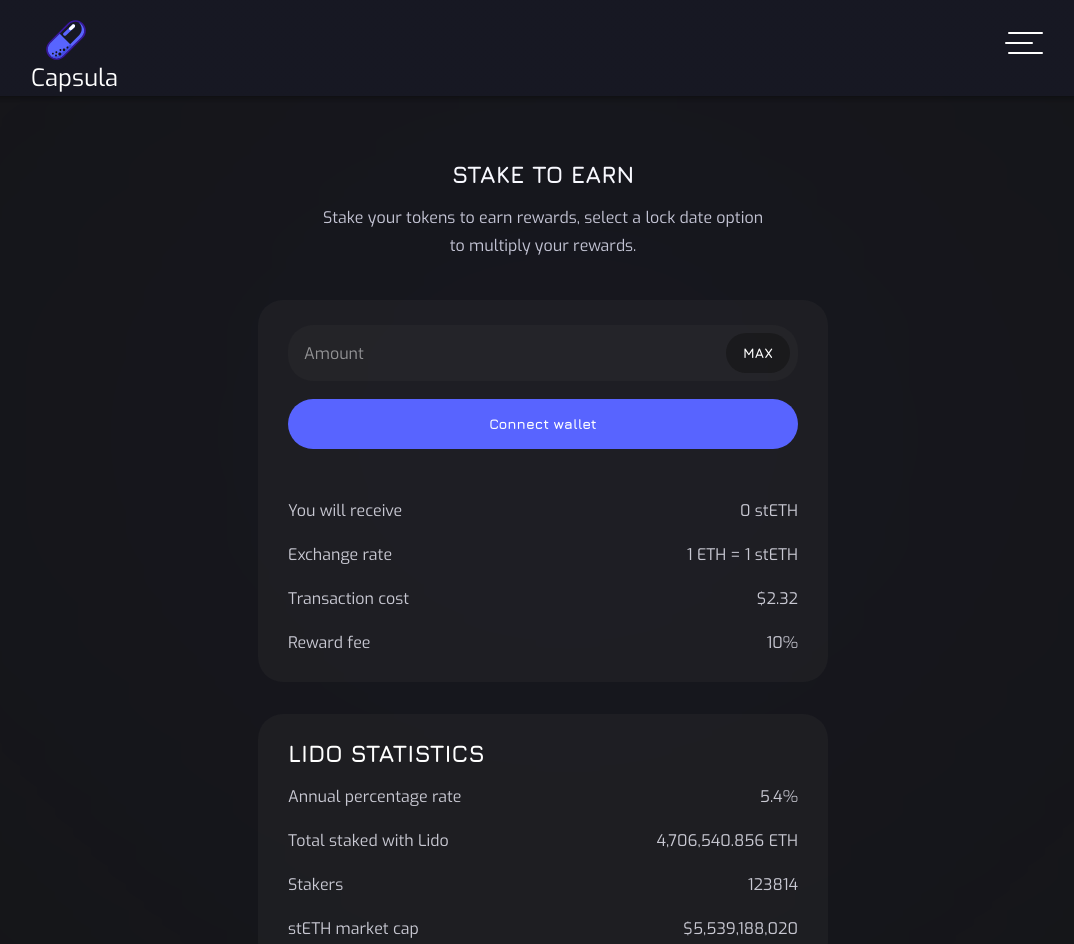
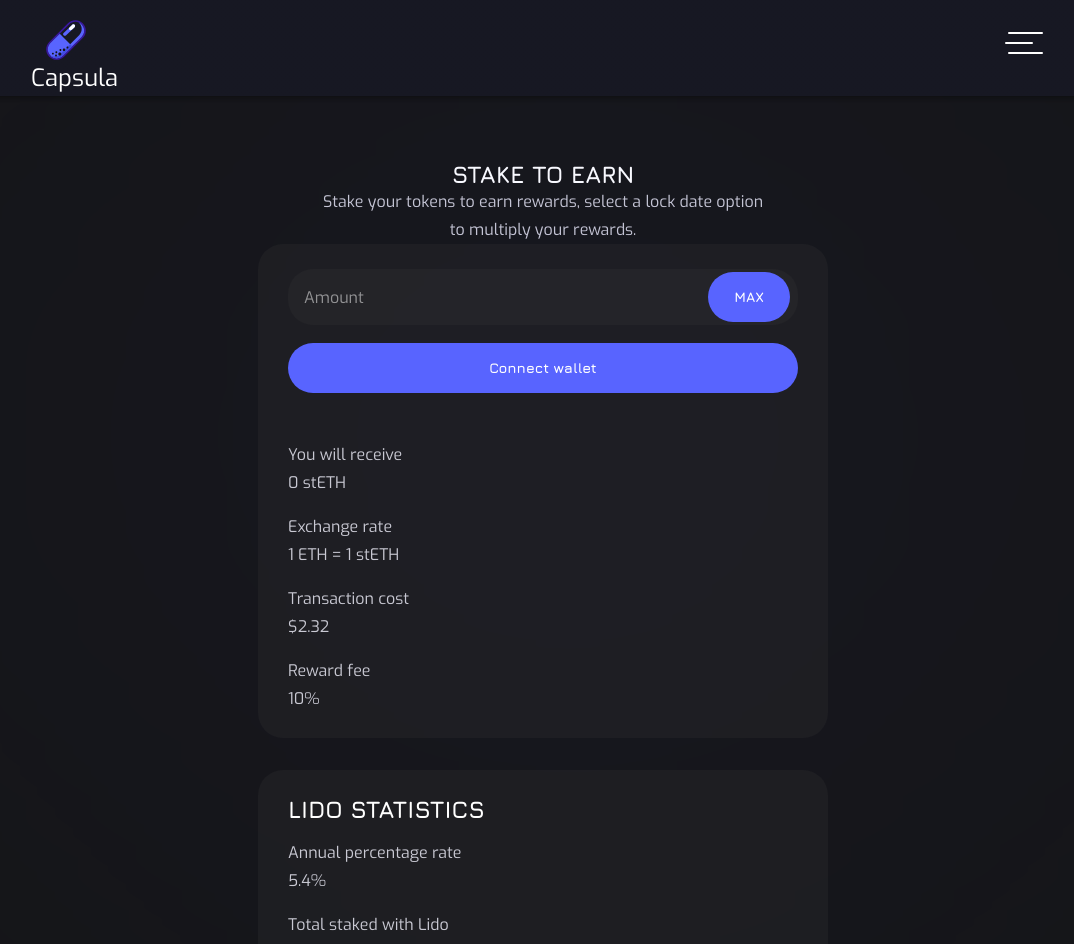
Before and after one commit to UD1sto/Capsules-mpv-frontend, a Next.js app: page /stake in a window 1280 px wide. Shown: the top 944 px of the page, without its empty margins (97-1171 px from the left). Built offline with nearby package versions, Linux system fonts and the light colour scheme.

Commit message:
refactor stake form

```diff
--- a/src/components/index.ts
+++ b/src/components/index.ts
@@ -22,3 +22,4 @@
 export * from "./supply-form/SupplyForm";
 export * from "./my-positions/TokenCard";
 export * from "./switch/Switch";
+export * from "./stake-from/StakeForm";
--- /dev/null
+++ b/src/components/stake-from/StakeForm.tsx
@@ -0,0 +1,50 @@
+import { STAKE_LABELS, STAKE_VALUES } from "@/content";
+import { Button, Stack, Typography } from "@mui/material";
+import { Card } from "../card/Card";
+import { Input } from "../input/Input";
+import styles from "./styles.module.css";
+
+export function StakeForm() {
+  return (
+    <Card sx={{ maxWidth: 570, borderRadius: "25px" }}>
+      <Input
+        input={{ placeholder: "Amount", type: "number" }}
+        endBox={{
+          box: <EndButton />,
+        }}
+      />
+      <Button variant="contained" sx={{ mt: 2.2 }}>
+        Connect wallet
+      </Button>
+
+      <Stack spacing={2} mt={6}>
+        {STAKE_LABELS.map((label: string, i: number) => {
+          return <TextItem label={label} value={STAKE_VALUES[i]} />;
+        })}
+      </Stack>
+    </Card>
+  );
+}
+
+const EndButton = () => {
+  return (
+    <Button className={styles.btn} variant="contained">
+      MAX
+    </Button>
+  );
+};
+
+export const TextItem = ({
+  label,
+  value,
+}: {
+  label: string;
+  value: string;
+}) => {
+  return (
+    <Stack className={styles.textBox}>
+      <Typography variant="subtitle1">{label}</Typography>
+      <Typography variant="subtitle1">{value || ""}</Typography>
+    </Stack>
+  );
+};
--- /dev/null
+++ b/src/components/stake-from/styles.module.css
@@ -0,0 +1,8 @@
+.btn {
+  padding: 8px;
+  background-color: #14141491;
+}
+.textBox {
+  flex-direction: row;
+  justify-content: space-between;
+}
--- a/src/content/index.ts
+++ b/src/content/index.ts
@@ -332,3 +332,26 @@
   "Net Value",
   "Net APR",
 ];
+
+export const STAKE_LABELS = [
+  "You will receive",
+  "Exchange rate",
+  "Transaction cost",
+  "Reward fee",
+];
+
+export const STAKE_VALUES = ["0 stETH", "1 ETH = 1 stETH", "$2.32", "10%"];
+
+export const STAKE_LABELS2 = [
+  "Annual percentage rate",
+  "Total staked with Lido",
+  "Stakers",
+  "stETH market cap",
+];
+
+export const STAKE_VALUES2 = [
+  "5.4%",
+  "4,706,540.856 ETH",
+  "123814",
+  "$5,539,188,020",
+];
--- a/src/pages/stake.tsx
+++ b/src/pages/stake.tsx
@@ -1,75 +1,26 @@
-import { Card, Input } from "@/components";
-import { Button, Stack, Typography } from "@mui/material";
+import { Card, StakeForm, TextItem } from "@/components";
+import { STAKE_LABELS2, STAKE_VALUES2 } from "@/content";
+import { Stack, Typography } from "@mui/material";
+import styles from "@/styles/Stake.module.css";
 
 export default function Stake() {
   return (
-    <Stack justifyContent="center" alignItems="center" mt={"70px"}>
+    <Stack className={styles.container}>
       <Typography variant="h3">Stake to earn</Typography>
-      <Typography
-        variant="subtitle1"
-        sx={{ mt: 2, mb: 5, maxWidth: 450, textAlign: "center" }}
-      >
+      <Typography className={styles.subtitle} variant="subtitle1">
         Stake your tokens to earn rewards, select a lock date option to multiply
         your rewards.
       </Typography>
-      <Card sx={{ maxWidth: 570, borderRadius: "25px" }}>
-        <Input
-          input={{ placeholder: "Amount", type: "number" }}
-          endBox={{
-            box: (
-              <Button
-                sx={{ p: 1, backgroundColor: "#14141491" }}
-                variant="contained"
-              >
-                MAX
-              </Button>
-            ),
-          }}
-        />
-        <Button variant="contained" sx={{ mt: 2.2 }}>
-          Connect wallet
-        </Button>
-        <Stack spacing={2} mt={6}>
-          <Stack direction="row" justifyContent="space-between">
-            <Typography variant="subtitle1">You will receive</Typography>
-            <Typography variant="subtitle1">0 stETH</Typography>
-          </Stack>
-          <Stack direction="row" justifyContent="space-between">
-            <Typography variant="subtitle1">Exchange rate</Typography>
-            <Typography variant="subtitle1">1 ETH = 1 stETH</Typography>
-          </Stack>
-          <Stack direction="row" justifyContent="space-between">
-            <Typography variant="subtitle1">Transaction cost</Typography>
-            <Typography variant="subtitle1">$2.32</Typography>
-          </Stack>
-          <Stack direction="row" justifyContent="space-between">
-            <Typography variant="subtitle1">Reward fee</Typography>
-            <Typography variant="subtitle1">10%</Typography>
-          </Stack>
-        </Stack>
-      </Card>
+      <StakeForm />
 
       <Card
         sx={{ maxWidth: 570, borderRadius: "25px", mt: 4 }}
         spacing={2}
         title="Lido statistics"
       >
-        <Stack direction="row" justifyContent="space-between">
-          <Typography variant="subtitle1">Annual percentage rate</Typography>
-          <Typography variant="subtitle1">5.4%</Typography>
-        </Stack>
-        <Stack direction="row" justifyContent="space-between">
-          <Typography variant="subtitle1">Total staked with Lido</Typography>
-          <Typography variant="subtitle1">4,706,540.856 ETH</Typography>
-        </Stack>
-        <Stack direction="row" justifyContent="space-between">
-          <Typography variant="subtitle1">Stakers</Typography>
-          <Typography variant="subtitle1">123814</Typography>
-        </Stack>
-        <Stack direction="row" justifyContent="space-between">
-          <Typography variant="subtitle1">stETH market cap</Typography>
-          <Typography variant="subtitle1">$5,539,188,020</Typography>
-        </Stack>
+        {STAKE_LABELS2.map((label: string, i: number) => {
+          return <TextItem label={label} value={STAKE_VALUES2[i]} />;
+        })}
       </Card>
     </Stack>
   );
--- /dev/null
+++ b/src/styles/Stake.module.css
@@ -0,0 +1,10 @@
+.container {
+  margin-top: 70px;
+  justify-content: center;
+  align-items: center;
+}
+.subtitle{
+    margin: 16px 0 40px;
+    max-width: 450px;
+    text-align: center;
+}
```
